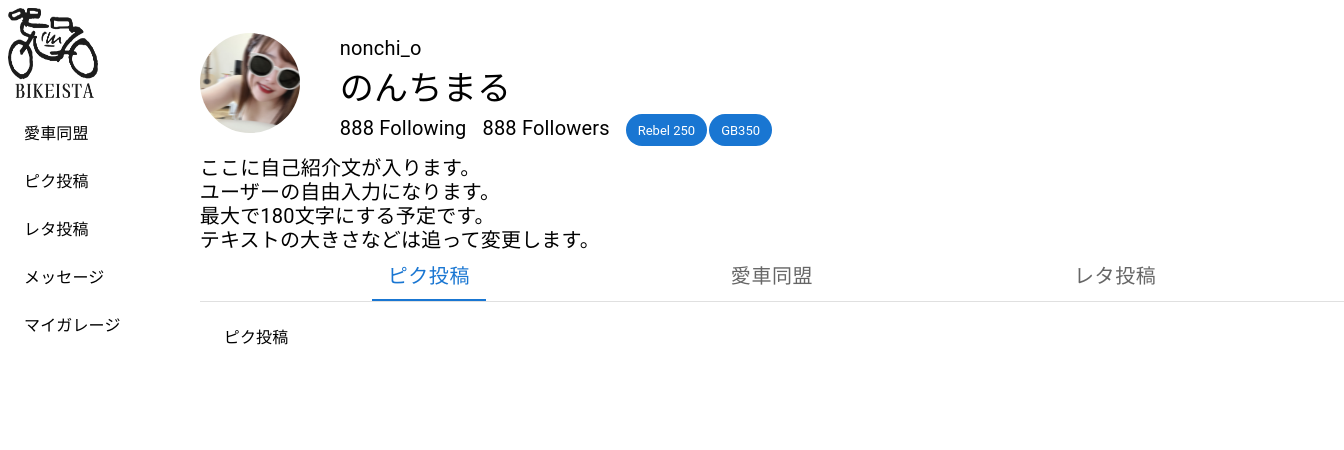
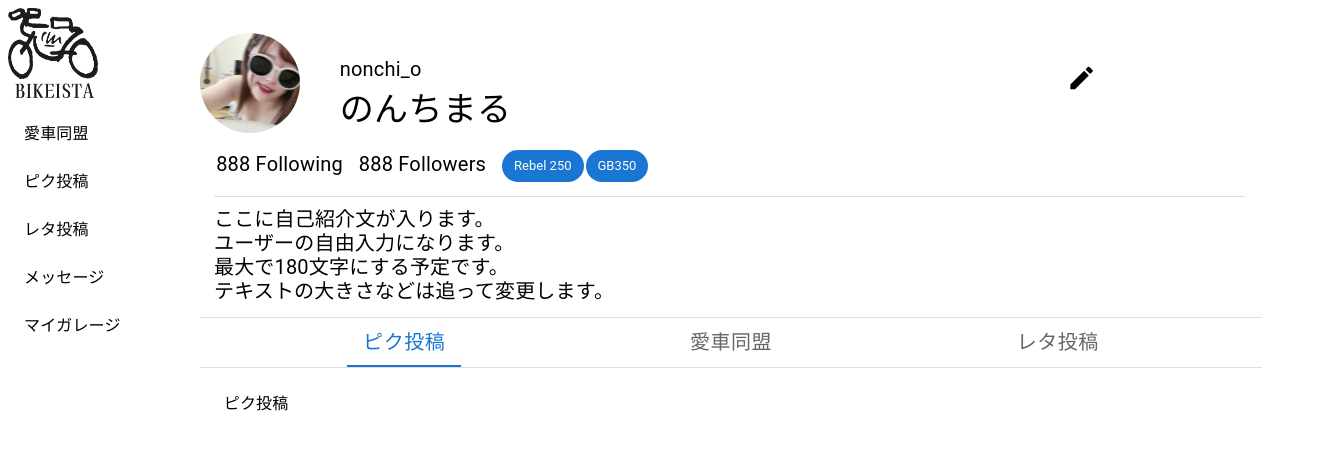
Before and after one commit to nonchimaru/bikeista-front, a Next.js app: page /my_garage in a window 1280 px wide. Shown: the top 450 px of the page, 1344 px wide, since content can reach past the window. Built offline with nearby package versions, Linux system fonts and the light colour scheme.

Commit message:
プロフィール編集モーダルの実装

```diff
--- a/package.json
+++ b/package.json
@@ -9,9 +9,10 @@
     "lint": "next lint"
   },
   "dependencies": {
-    "@emotion/react": "^11.11.1",
+    "@emotion/react": "^11.11.3",
     "@emotion/styled": "^11.11.0",
-    "@mui/material": "^5.15.0",
+    "@mui/icons-material": "^5.15.4",
+    "@mui/material": "^5.15.4",
     "@next/font": "^14.0.4",
     "next": "14.0.4",
     "react": "^18",
--- a/src/components/features/My_Garage/components/Chip.tsx
+++ b/src/components/features/My_Garage/components/Chip.tsx
@@ -4,11 +4,7 @@ import Stack from "@mui/material/Stack";
 /**
  * ChipsコンポーネントのPropsの型定義
  */
-type ChipsProps = {
-  /**
-   * チップの表示サイズ
-   */
-};
+type ChipsProps = {};
 
 /**
  * チップを表示させるコンポーネント
--- /dev/null
+++ b/src/components/features/My_Garage/components/EditIntroduction.tsx
@@ -0,0 +1,35 @@
+import * as React from "react";
+import Box from "@mui/material/Box";
+import TextField from "@mui/material/TextField";
+import { useEditIntroduction } from "../hooks/useEditIntroduction";
+
+/**
+ * 自己紹介文テキストフィールドコンポーネント
+ */
+export const EditIntroduction: React.FC = ({}) => {
+  const { textValue, handleTextChange } = useEditIntroduction();
+
+  return (
+    <Box
+      component="form"
+      sx={{
+        "& .MuiTextField-root": { m: 0, width: "101ch" },
+      }}
+      noValidate
+      autoComplete="off"
+    >
+      <div>
+        <TextField
+          id="outlined-textarea"
+          label="自己紹介"
+          placeholder="最大180文字"
+          self-introduction
+          multiline
+          rows={4}
+          value={textValue}
+          onChange={handleTextChange}
+        />
+      </div>
+    </Box>
+  );
+};
--- /dev/null
+++ b/src/components/features/My_Garage/components/Horizon.tsx
@@ -0,0 +1,22 @@
+import { Divider } from "@mui/material";
+
+/**
+ * HorizonのコンポーネントのPropsの型定義
+ */
+type HorizonProps = {
+  /**
+   * 水平線の表示サイズ
+   */
+  orientation?: "horizontal" | "vertical";
+  style?: React.CSSProperties;
+};
+
+/**
+ * 水平線を表示させるコンポーネント
+ */
+export const Horizon: React.FC<HorizonProps> = ({
+  orientation = "horizontal",
+  style = { width: "225%" },
+}) => {
+  return <Divider orientation={orientation} style={style} />;
+};
--- a/src/components/features/My_Garage/components/Name.tsx
+++ b/src/components/features/My_Garage/components/Name.tsx
@@ -1,10 +1,12 @@
 import { Box, Typography } from "@mui/material";
 
+/**
+ * 名前を表示させるコンポーネント
+ */
 export const Name: React.FC = ({}) => {
   return (
-    <Box sx={{ marginLeft: 5 }}>
+    <Box sx={{ marginLeft: 5, marginTop: "10%" }}>
       <Typography fontSize="h6.fontSize">nonchi_o</Typography>
-
       <Typography fontSize="h4.fontSize" sx={{ lineHeight: 1.5 }}>
         のんちまる
       </Typography>
--- /dev/null
+++ b/src/components/features/My_Garage/components/ProfileModal.tsx
@@ -0,0 +1,116 @@
+import * as React from "react";
+import Box from "@mui/material/Box";
+import Button from "@mui/material/Button";
+import Typography from "@mui/material/Typography";
+import Modal from "@mui/material/Modal";
+import EditIcon from "@mui/icons-material/Edit";
+import ClearIcon from "@mui/icons-material/Clear";
+import SaveAltIcon from "@mui/icons-material/SaveAlt";
+import { ProfileIcon } from "./ProfileIcon";
+import { UploadIcon } from "./UploadIcon";
+import { Backdrop, TextField } from "@mui/material";
+import { EditIntroduction } from "./EditIntroduction";
+
+const style = {
+  position: "absolute" as "absolute",
+  top: "50%",
+  left: "50%",
+  transform: "translate(-50%, -50%)",
+  width: 1000,
+  height: 700,
+  bgcolor: "background.paper",
+  border: "1px solid #000",
+  boxShadow: 24,
+  p: 4,
+};
+
+export const ProfileModal: React.FC = ({}) => {
+  const [open, setOpen] = React.useState(false);
+  const handleOpen = () => setOpen(true);
+  const handleClose = () => setOpen(false);
+
+  const handleModalClick = (event: React.MouseEvent<HTMLDivElement>) => {
+    // クリックがモーダル内の要素から起こった場合、モーダルを閉じないようにする
+    event.stopPropagation();
+  };
+  return (
+    <div>
+      <Button
+        onClick={handleOpen}
+        style={{
+          color: "inherit",
+          backgroundColor: "transparent",
+        }}
+      >
+        <EditIcon sx={{ fontSize: "30px" }} />
+      </Button>
+      <Modal
+        open={open}
+        onClose={handleClose}
+        aria-labelledby="modal-modal-title"
+        aria-describedby="modal-modal-description"
+        BackdropComponent={Backdrop}
+        BackdropProps={{ onClick: handleModalClick }}
+      >
+        <Box sx={style}>
+          <Box sx={{ display: "flex" }}>
+            <button
+              onClick={handleClose}
+              style={{ border: "none", background: "none" }}
+            >
+              <ClearIcon
+                sx={{ fontSize: "35px", marginRight: "10px", color: "black" }}
+              />
+            </button>
+            <Typography id="modal-modal-title" variant="h6" component="h2">
+              マイガレージ編集
+            </Typography>
+            <SaveAltIcon
+              sx={{ fontSize: "40px", marginLeft: "700px", color: "black" }}
+            />
+          </Box>
+          <Typography id="modal-modal-description">
+            <Box sx={{ display: "flex" }}>
+              <Box
+                sx={{
+                  display: "flex",
+                  gap: "5px",
+                  flexDirection: "column",
+                  alignItems: "center",
+                }}
+              >
+                <ProfileIcon width={90} height={90} />
+                <UploadIcon />
+              </Box>
+              <Box
+                sx={{
+                  display: "flex",
+                  flexDirection: "column",
+                  width: "70%",
+                  gap: "10px",
+                  justifyContent: "center",
+                  marginLeft: "3%",
+                }}
+              >
+                <TextField label="ユーザーID" style={{ width: "70%" }} />
+                <TextField label="名前" style={{ width: "70%" }} />
+              </Box>
+            </Box>
+            <Box
+              sx={{
+                display: "flex",
+                flexDirection: "column",
+                gap: "50px",
+                justifyContent: "center",
+                alignItems: "center",
+                marginTop: "50px",
+              }}
+            >
+              <EditIntroduction />
+            </Box>
+          </Typography>
+        </Box>
+      </Modal>
+    </div>
+  );
+};
--- a/src/components/features/My_Garage/components/ProfileTabs.tsx
+++ b/src/components/features/My_Garage/components/ProfileTabs.tsx
@@ -17,6 +17,9 @@ interface TabPanelProps {
   value: number;
 }
 
+/**
+ * ProfileIconコンポーネントのPropsの型定義
+ */
 export const CustomTabPanel: React.FC<TabPanelProps> = (props) => {
   const { children, value, index, ...other } = props;
 
@@ -37,6 +40,9 @@ export const CustomTabPanel: React.FC<TabPanelProps> = (props) => {
   );
 };
 
+/**
+ * ProfileTabsを表示させるコンポーネント
+ */
 export const ProfileTabs: React.FC = () => {
   const [value, setValue] = useState(0);
 
@@ -45,7 +51,7 @@ export const ProfileTabs: React.FC = () => {
   };
 
   return (
-    <Box sx={{ width: "200%" }}>
+    <Box sx={{ width: "225%" }}>
       <Box sx={{ borderBottom: 1, borderColor: "divider" }}>
         <Tabs
           value={value}
--- /dev/null
+++ b/src/components/features/My_Garage/components/UploadIcon.tsx
@@ -0,0 +1,32 @@
+import * as React from "react";
+import { styled } from "@mui/material/styles";
+import Button from "@mui/material/Button";
+import CloudUploadIcon from "@mui/icons-material/CloudUpload";
+
+const VisuallyHiddenInput = styled("input")({
+  clip: "rect(0 0 0 0)",
+  clipPath: "inset(50%)",
+  height: 1,
+  overflow: "hidden",
+  position: "absolute",
+  bottom: 0,
+  left: 0,
+  whiteSpace: "nowrap",
+  width: 1,
+});
+
+/**
+ * アイコン画像アップロードボタンコンポーネント
+ */
+export const UploadIcon: React.FC = ({}) => {
+  return (
+    <Button
+      component="label"
+      variant="contained"
+      startIcon={<CloudUploadIcon />}
+    >
+      Upload file
+      <VisuallyHiddenInput type="file" />
+    </Button>
+  );
+};
--- a/src/components/features/My_Garage/components/pages.tsx
+++ b/src/components/features/My_Garage/components/pages.tsx
@@ -5,6 +5,8 @@ import { SocialConnection } from "./SocialConnection";
 import { Chips } from "./Chip";
 import { Introduction } from "./Introduction";
 import { ProfileTabs } from "./ProfileTabs";
+import { Horizon } from "./Horizon";
+import { ProfileModal } from "./ProfileModal";
 
 export const Page: React.FC = ({}) => {
   return (
@@ -16,27 +18,34 @@ export const Page: React.FC = ({}) => {
         marginLeft: "5%",
       }}
     >
+      <Box
+        sx={{
+          position: "absolute",
+          left: "80%",
+          transform: "translateX(40%)",
+          marginTop: 3,
+        }}
+      >
+        <ProfileModal />
+      </Box>
       <Box sx={{ display: "flex" }}>
         <ProfileIcon width={100} height={100} />
-        <Box
-          sx={{
-            display: "flex",
-            flexDirection: "column",
-          }}
-        >
+        <Box sx={{ display: "flex", flexDirection: "column" }}>
           <Name />
-          <Box
-            sx={{
-              display: "flex",
-            }}
-          >
-            <SocialConnection />
-            <Chips />
-          </Box>
         </Box>
       </Box>
-      <Introduction />
-      <ProfileTabs />
+      <Box sx={{ display: "flex", marginTop: "3%", marginLeft: "-5%" }}>
+        <SocialConnection />
+        <Chips />
+      </Box>
+      <Box sx={{ marginLeft: "3%", marginTop: "3%" }}>
+        <Horizon />
+        <Introduction />
+      </Box>
+      <Box sx={{ marginTop: "3%" }}>
+        <Horizon />
+        <ProfileTabs />
+      </Box>
     </Box>
   );
 };
--- /dev/null
+++ b/src/components/features/My_Garage/hooks/useEditIntroduction.ts
@@ -0,0 +1,23 @@
+import { useState } from "react";
+/**
+ * EditIntroductionコンポーネントに使用するカスタムフック
+ */
+export const useEditIntroduction = () => {
+  const [textValue, setTextValue] = useState("");
+
+  /**
+   * テキストフィールドの最大文字数をコントロールする
+   */
+  const handleTextChange = (event: React.ChangeEvent<HTMLInputElement>) => {
+    if (event.target.value.length <= 180) {
+      setTextValue(event.target.value);
+    } else {
+      alert("自己紹介文は180文字以内で入力してください");
+    }
+  };
+
+  return {
+    textValue,
+    handleTextChange,
+  };
+};
```
Also changed, not shown: src/components/features/My_Garage/hooks/useEditProfileModal.ts (added, +19 -0 lines), 1 other file (tests, documents, lock files or other folders).
